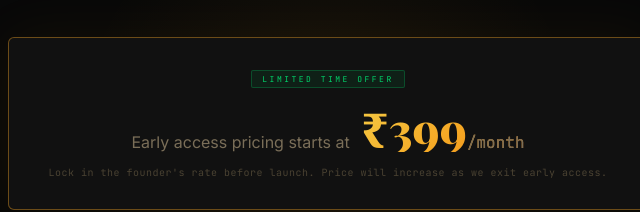
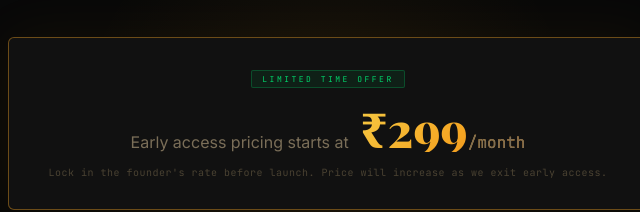
Before and after one commit to SAISANJAY-PARTH/quadraAI-p-, a plain HTML site: page index.html in a window 1280 px wide. Shown: the part 6653-6865 px from the top of the page, 312-952 px from the left. Drawn offline with nearby package versions, Linux system fonts and the light colour scheme; no server answers.

Commit message:
Update pricing amount from ₹399 to ₹299

```diff
--- a/index.html
+++ b/index.html
@@ -535,7 +535,7 @@
         <div class="pricing-badge">Limited Time Offer</div>
         <div class="pricing-line">
           Early access pricing starts at
-          <span class="pricing-amount">₹399<span class="pricing-period">/month</span></span>
+          <span class="pricing-amount">₹299<span class="pricing-period">/month</span></span>
         </div>
         <p class="pricing-note">Lock in the founder's rate before launch. Price will increase as we exit early access.</p>
       </div>
```
